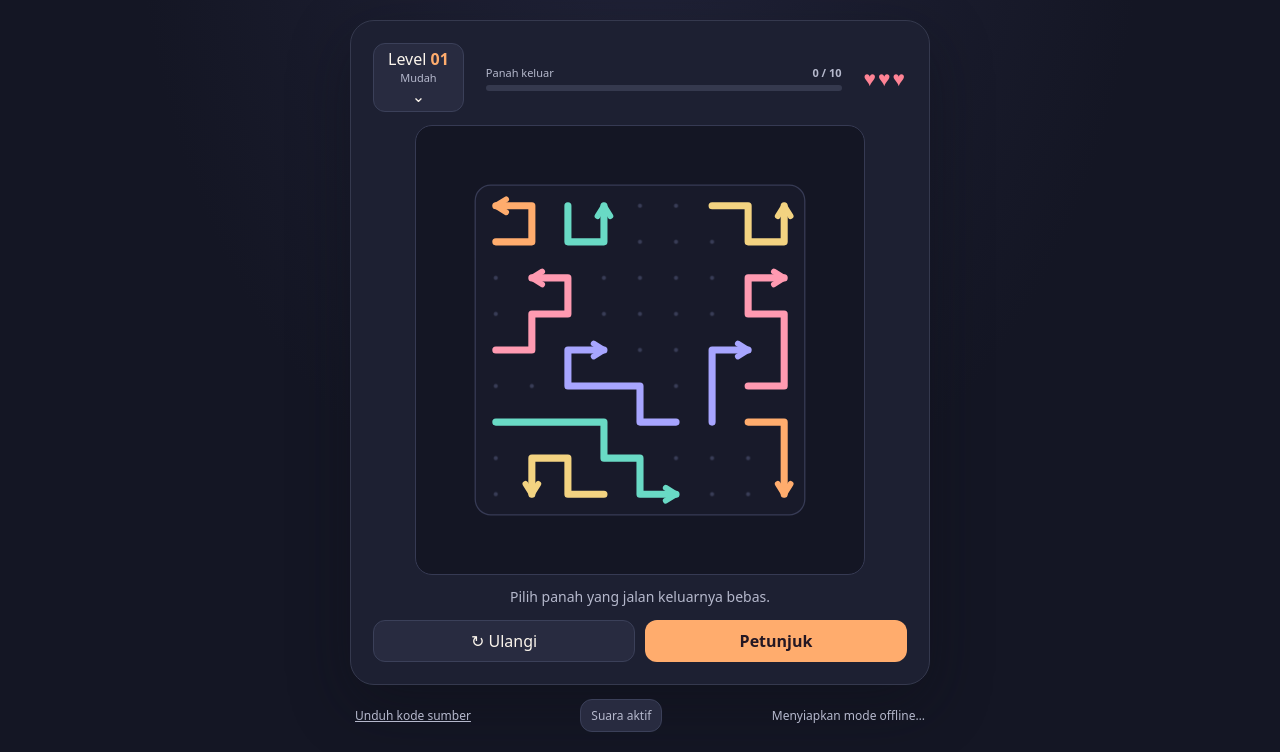
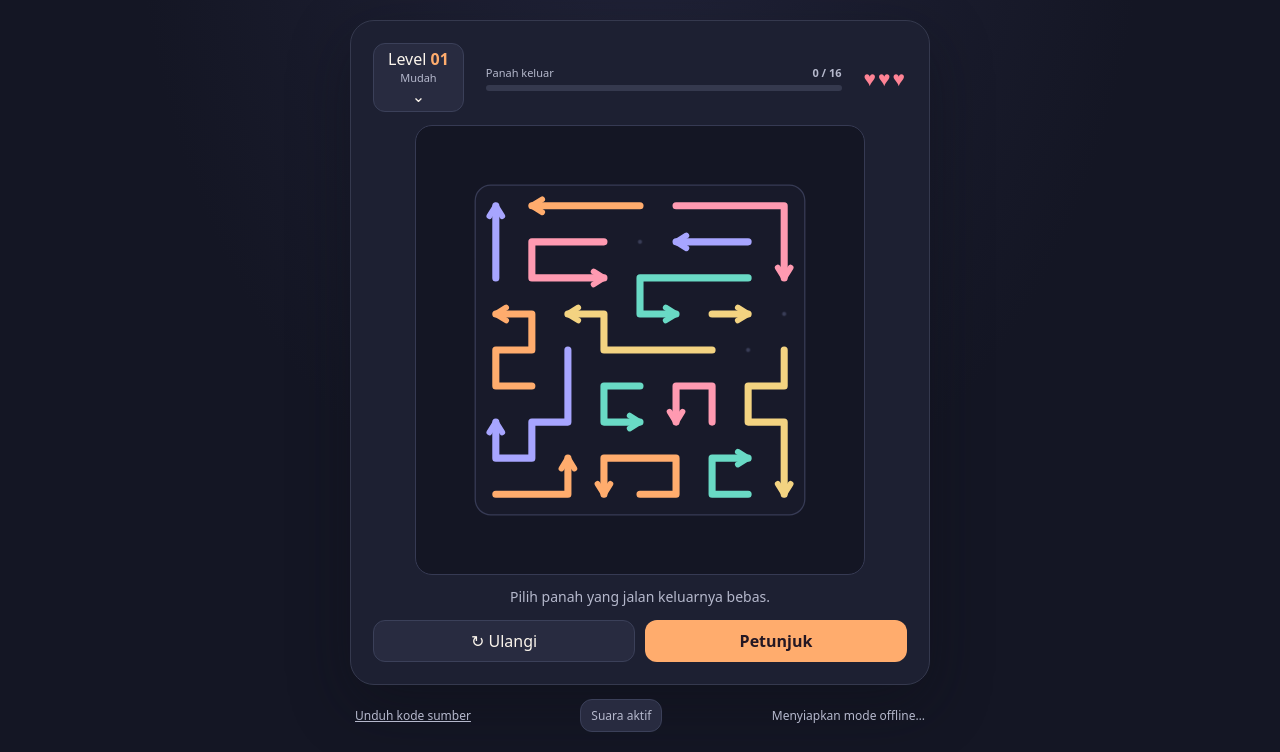
Before and after one commit to elsyarif2021/arah-puzzle, a plain HTML site: page dist/index.html in a window 1280 px wide. Shown: the part 251-1003 px from the top of the page. Drawn offline with Linux system fonts and the light colour scheme.

Commit message:
Pack more arrows and require one Quran quiz answer

```diff
--- a/dist/app.mjs
+++ b/dist/app.mjs
@@ -38,10 +38,10 @@ function start(reset = false) {
     for (const saved of Object.keys(progress.games)) {
       if (saved.startsWith('daily-') && saved !== 'daily-' + dailyDate) delete progress.games[saved];
     }
-    progress.games[key] = {lives: 3, removed: [], hints: 1, boardVersion: 2};
+    progress.games[key] = {lives: 3, removed: [], hints: 1, boardVersion: 3};
   }
   game = progress.games[key];
-  puzzle = makePuzzle(isDaily ? 7 : level, isDaily ? utcDay * 75323 : undefined, game.boardVersion !== 2);
+  puzzle = makePuzzle(isDaily ? 7 : level, isDaily ? utcDay * 75323 : undefined, game.boardVersion ?? 1);
   remaining = puzzle.paths.filter((_, index) => !game.removed.includes(index));
   highlighted = null;
   obstructed = null;
@@ -53,6 +53,7 @@ function start(reset = false) {
   $('levels').hidden = isDaily;
   render();
   if (!remaining.length || game.lives === 0) finish();
+  else if (needsQuiz() && remaining.length === 1) $('status').textContent = 'Jawab satu soal lewat Petunjuk untuk membuka panah terakhir.';
   else $('status').textContent = isDaily ? 'Tantangan ' + new Intl.DateTimeFormat('id-ID', {dateStyle:'long', timeZone:'UTC'}).format(new Date(dailyDate)) : 'Pilih panah yang jalan keluarnya bebas.';
 }
 
@@ -110,6 +111,10 @@ function render(focusBoard = false) {
 
 function play(path, group, keyboard = false) {
   if (turning || !game.lives || !remaining.includes(path)) return;
+  if (needsQuiz() && remaining.length === 1) {
+    openQuiz('hint');
+    return;
+  }
   turning = true;
   const currentGame = game;
   const blocker = findBlocker(path, remaining, puzzle.size);
@@ -126,7 +131,8 @@ function play(path, group, keyboard = false) {
       if (mode === 'campaign') progress.completed = [...new Set([...(progress.completed || []), level])];
       speak(true);
     }
-    $('status').textContent = 'Panah berhasil keluar!';
+    $('status').textContent = needsQuiz() && remaining.length === 1 ?
+      'Jawab satu soal lewat Petunjuk untuk membuka panah terakhir.' : 'Panah berhasil keluar!';
   }
   save();
   function complete() {
@@ -316,6 +322,10 @@ function shuffle(values) {
   return result;
 }
 
+function needsQuiz() {
+  return game.boardVersion >= 3 && !game.quizPassed;
+}
+
 function openQuiz(kind) {
   if (turning || !game.lives || !remaining.length) return;
   const blocker = obstructed && findBlocker(obstructed, remaining, puzzle.size);
@@ -326,7 +336,8 @@ function openQuiz(kind) {
   }
   const question = questionQueue.pop();
   lastQuestion = question;
-  const content = modal(kind === 'clear' ? 'Singkirkan penghalang' : 'Buka petunjuk');
+  const finalArrow = kind === 'hint' && remaining.length === 1 && needsQuiz();
+  const content = modal(kind === 'clear' ? 'Singkirkan penghalang' : finalArrow ? 'Buka panah terakhir' : 'Buka petunjuk');
   paragraph(content, 'Juz ' + question.juz + ' · ' + question.surah + ' ' + question.ayah);
   paragraph(content, question.prompt);
   const options = document.createElement('div');
@@ -351,6 +362,7 @@ function openQuiz(kind) {
       source.textContent = 'Rujukan terjemahan · ' + question.surah + ' ' + question.ayah;
       content.append(source);
       if (correct) {
+        game.quizPassed = true;
         if (kind === 'clear') {
           removePath(blocker);
           $('status').textContent = 'Penghalang disingkirkan. Coba panahnya lagi.';
--- a/dist/index.html
+++ b/dist/index.html
@@ -8,9 +8,9 @@
 <link rel="manifest" href="manifest.webmanifest">
 <link rel="icon" type="image/png" href="icon-192.png">
 <link rel="apple-touch-icon" href="icon-192.png">
-<link rel="stylesheet" href="style.css?v=4">
+<link rel="stylesheet" href="style.css?v=5">
 <title>Arah — Puzzle Panah</title>
-<script type="module" src="app.mjs?v=4"></script>
+<script type="module" src="app.mjs?v=5"></script>
 </head>
 <body>
 <header class="header">
@@ -21,7 +21,7 @@
   <section class="intro">
     <div class="tabs" aria-label="Mode permainan"><button id="campaign" aria-pressed="true">Level</button><button id="daily" aria-pressed="false">Harian</button></div>
     <h1>Bebaskan <em>panah.</em></h1>
-    <p>Buka jalan panah dan uji pengetahuanmu tentang Al-Qur’an.</p>
+    <p>Bebaskan semua panah dan jawab satu soal Al-Qur’an untuk menuntaskan papan.</p>
   </section>
   <section class="game" aria-label="Puzzle panah">
     <div class="stats">
--- a/dist/puzzle.mjs
+++ b/dist/puzzle.mjs
@@ -25,9 +25,31 @@ export function difficulty(level) {
   return {name: 'Sulit', first: 8, size: 15};
 }
 
-export function makePuzzle(level, seed = level * 89729, legacy = false) {
+export function makePuzzle(level, seed = level * 89729, version = 3) {
+  if (version < 3) return generate(level, seed, version);
+  let best;
+  let bestScore = -Infinity;
+  for (let attempt = 0; attempt < 16; attempt++) {
+    const puzzle = generate(level, seed + attempt * 104729, version);
+    const {paths, size} = puzzle;
+    const occupied = paths.reduce((total, path) => total + path.length, 0);
+    const available = paths.filter(path => !findBlocker(path, paths, size)).length;
+    const openingMoves = level <= 3 ? 3 : level <= 7 ? 2 : 1;
+    const score = occupied * 1.5 + paths.length - Math.abs(available - openingMoves) * 6;
+    if (score > bestScore) {
+      best = puzzle;
+      bestScore = score;
+    }
+  }
+  return best;
+}
+
+function generate(level, seed, version) {
+  const legacy = version < 2;
+  const dense = version >= 3;
   const size = legacy ? (level <= 2 ? 9 : level <= 5 ? 11 : 13) : difficulty(level).size;
-  const target = legacy ? level + 6 : level <= 3 ? level + 9 : level <= 7 ? level + 13 : level + 19;
+  const previousTarget = legacy ? level + 6 : level <= 3 ? level + 9 : level <= 7 ? level + 13 : level + 19;
+  const target = dense ? Math.floor(size * size / (level <= 3 ? 4.8 : level <= 7 ? 4 : 3.8)) : previousTarget;
   const paths = [];
   const occupied = new Set();
   function pick(count) {
@@ -44,7 +66,7 @@ export function makePuzzle(level, seed = level * 89729, legacy = false) {
     const ahead = ray(path, size);
     if (ahead.some(cell => occupied.has(cell))) continue;
     const used = new Set([...ahead, key(head), key(neck)]);
-    const length = 4 + pick(5);
+    const length = dense ? 3 + pick(5) : 4 + pick(5);
     while (path.length < length) {
       const options = directions.map(step => add(path[0], step))
         .filter(cell => inside(cell, size) && !occupied.has(key(cell)) && !used.has(key(cell)));
@@ -53,7 +75,7 @@ export function makePuzzle(level, seed = level * 89729, legacy = false) {
       used.add(key(next));
       path.unshift(next);
     }
-    if (path.length < 3) continue;
+    if (path.length < (dense ? 2 : 3)) continue;
     path.forEach(cell => occupied.add(key(cell)));
     paths.push(path);
   }
```
Also changed, not shown: dist/sw.js, 1 other file.
